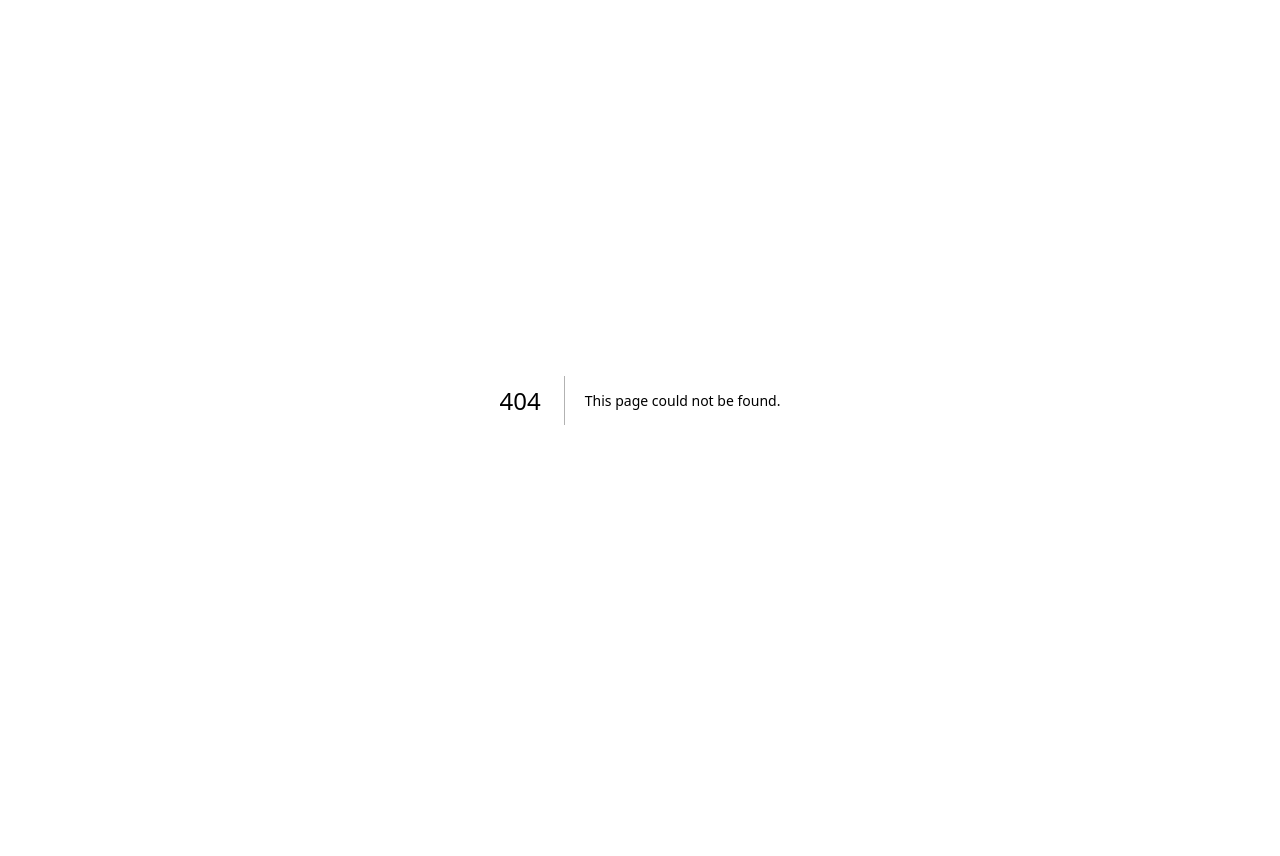
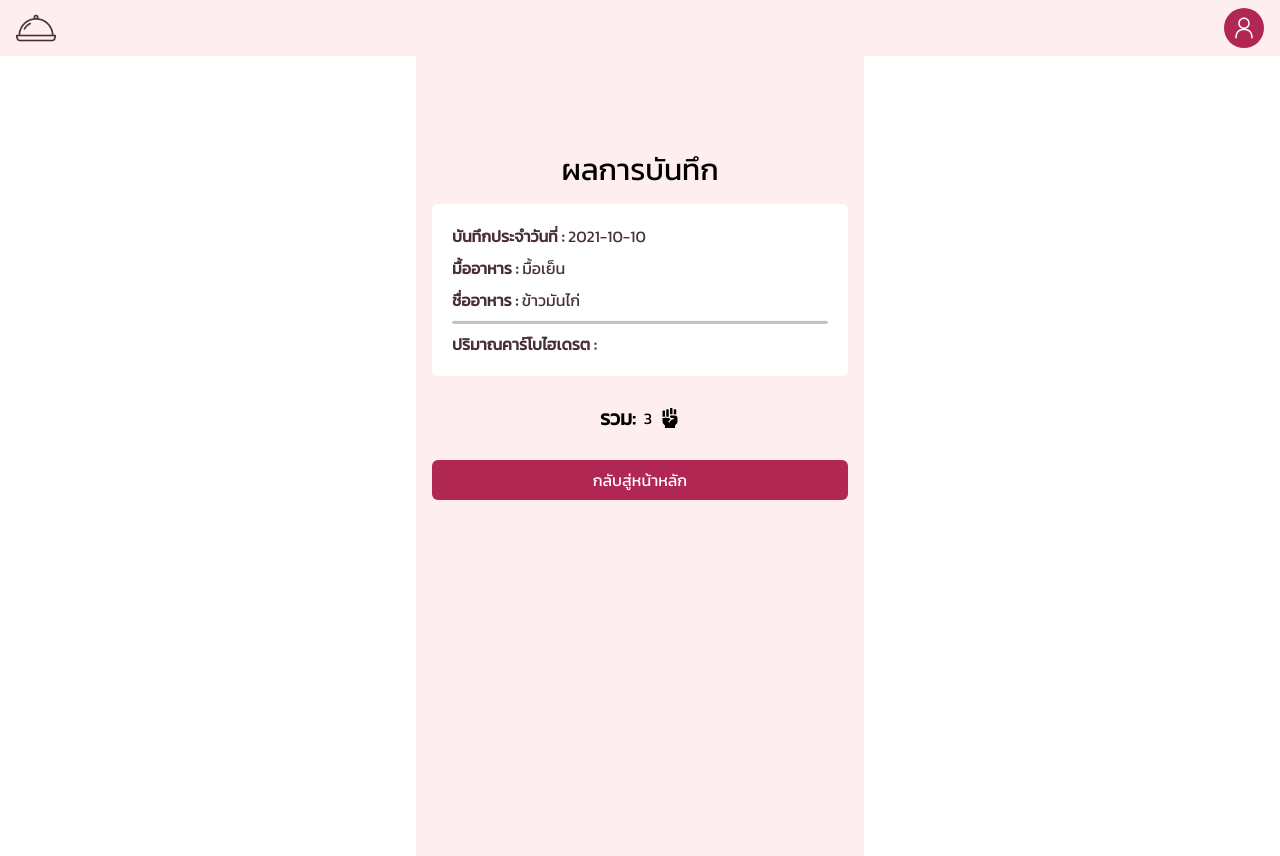
Before and after one commit to NattawatC/khaoniew, a Next.js app: page /result in a window 1280 px wide. Before the commit this address had no page. Before the commit the page ends 800 px from the top, so only its background shows below. Built offline with nearby package versions, Linux system fonts and the light colour scheme.

Commit message:
Create result page

```diff
--- /dev/null
+++ b/src/pages/result.tsx
@@ -0,0 +1,72 @@
+"use client"
+
+import { Navbar } from "@/components/Navbar"
+import { MainLayout } from "@/components/layout"
+import { Button } from "@/components/ui/button"
+import { NextPage } from "next"
+import { useRouter } from "next/router"
+import { FaFistRaised } from "react-icons/fa"
+
+const foodData = {
+  date: "2021-10-10",
+  meal: "มื้อเย็น",
+  foodName: "ข้าวมันไก่",
+  carbs: 50,
+  review: "อร่อยมาก",
+  reviewBy: "เจษฎา",
+  gumpun: 3,
+}
+
+const result: NextPage = () => {
+  const router = useRouter()
+
+  const goToMainPage = () => {
+    router.push("/foodLog")
+  }
+
+  return (
+    <>
+      <Navbar />
+      <MainLayout className="flex flex-col gap-4 bg-primary">
+        <div className="flex flex-col gap-4">
+          <h1 className="flex justify-center text-3xl">ผลการบันทึก</h1>
+        </div>
+
+        <div className="flex flex-col gap-4 bg-white rounded-md p-5 text-text text-base">
+          <div className="flex flex-col gap-2">
+            <p className="font-bold">
+              บันทึกประจำวันที่ :{" "}
+              <span className="font-normal">{foodData.date}</span>
+            </p>
+            <p className="font-bold">
+              มื้ออาหาร : <span className="font-normal">{foodData.meal}</span>
+            </p>
+            <p className="font-bold">
+              ชื่ออาหาร :{" "}
+              <span className="font-normal">{foodData.foodName}</span>
+            </p>
+            <div className="h-auto">
+              <hr className="bg-text opacity-30 rounded h-1" />
+            </div>
+            <p className="font-bold">ปริมาณคาร์โบไฮเดรต :</p>
+          </div>
+        </div>
+        <div className="flex flex-row items-center gap-2 justify-center px-2 py-3">
+          <p className="font-bold text-xl">รวม: </p>
+          <p className="text-base ">{foodData.gumpun}</p>
+          <FaFistRaised size={20} />
+        </div>
+        <div className="flex flex-col gap-2">
+          <Button
+            className="bg-secondary text-white text-base rounded-md"
+            onClick={goToMainPage}
+          >
+            กลับสู่หน้าหลัก
+          </Button>
+        </div>
+      </MainLayout>
+    </>
+  )
+}
+
+export default result
```
